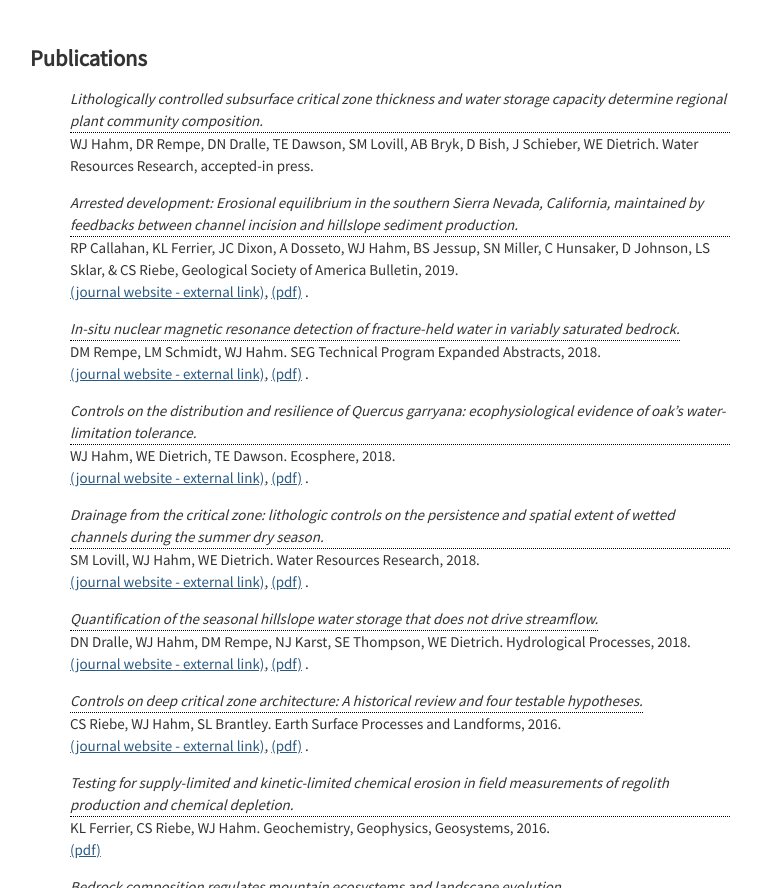
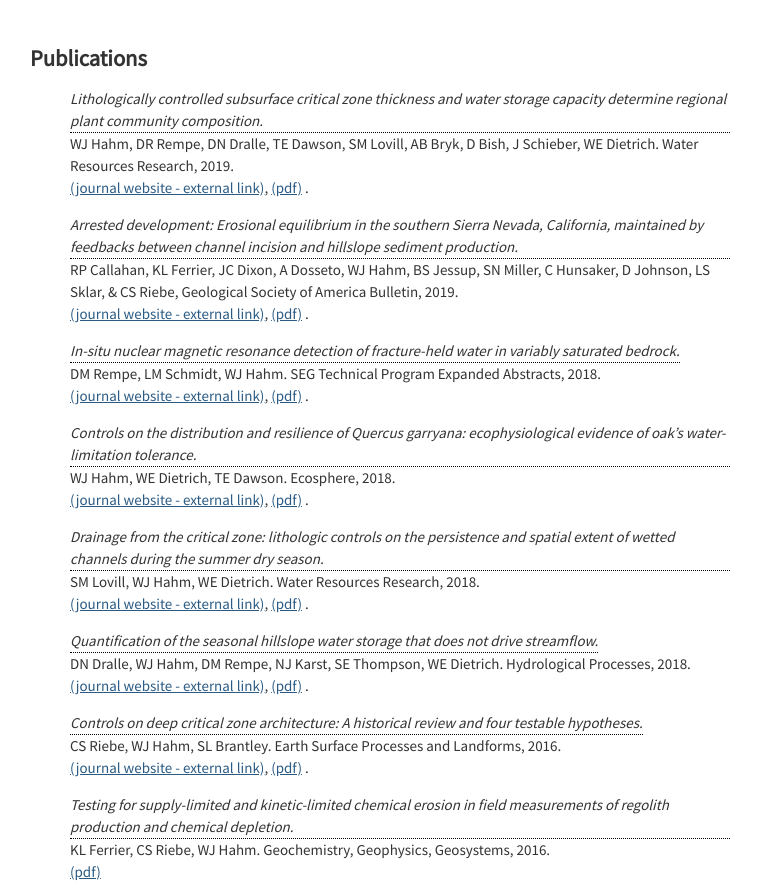
Before and after one commit to jessehahm/jessehahm.github.io, a plain HTML site: page index.html in a window 1280 px wide. Shown: the part 1023-1911 px from the top of the page, without its empty margins (260-1021 px from the left). Drawn offline with Linux system fonts and the light colour scheme.

Commit message:
hahm 2019

```diff
--- a/index.html
+++ b/index.html
@@ -126,8 +126,10 @@
 
 								</div>
 								<br>
-								WJ Hahm, DR Rempe, DN Dralle, TE Dawson, SM Lovill, AB Bryk, D Bish, J Schieber, WE Dietrich. Water Resources Research, accepted-in press.
+								WJ Hahm, DR Rempe, DN Dralle, TE Dawson, SM Lovill, AB Bryk, D Bish, J Schieber, WE Dietrich. Water Resources Research, 2019.
                                 <br>
+                                <a href="https://agupubs.onlinelibrary.wiley.com/doi/10.1029/2018WR023760" title="https://agupubs.onlinelibrary.wiley.com/doi/10.1029/2018WR023760" rel="nofollow">(journal website - external link)</a>,
+								<a href="pubs/Hahm et al. 2019 Water Resources Research.pdf" title="Hahm et al. 2019 Water Resources Research.pdf" rel="nofollow">(pdf)</a> .
 
 
 								</li>
```
Also changed, not shown: 2 other files.
